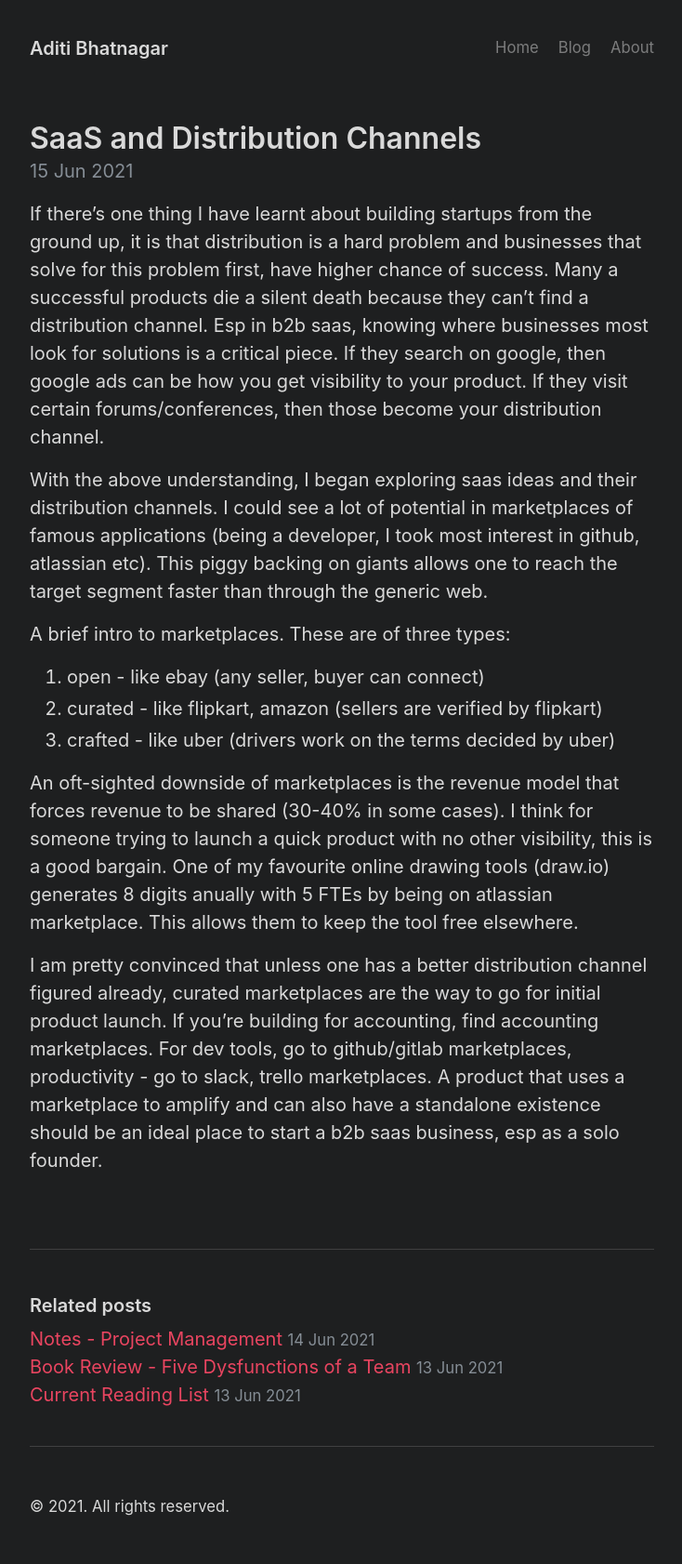
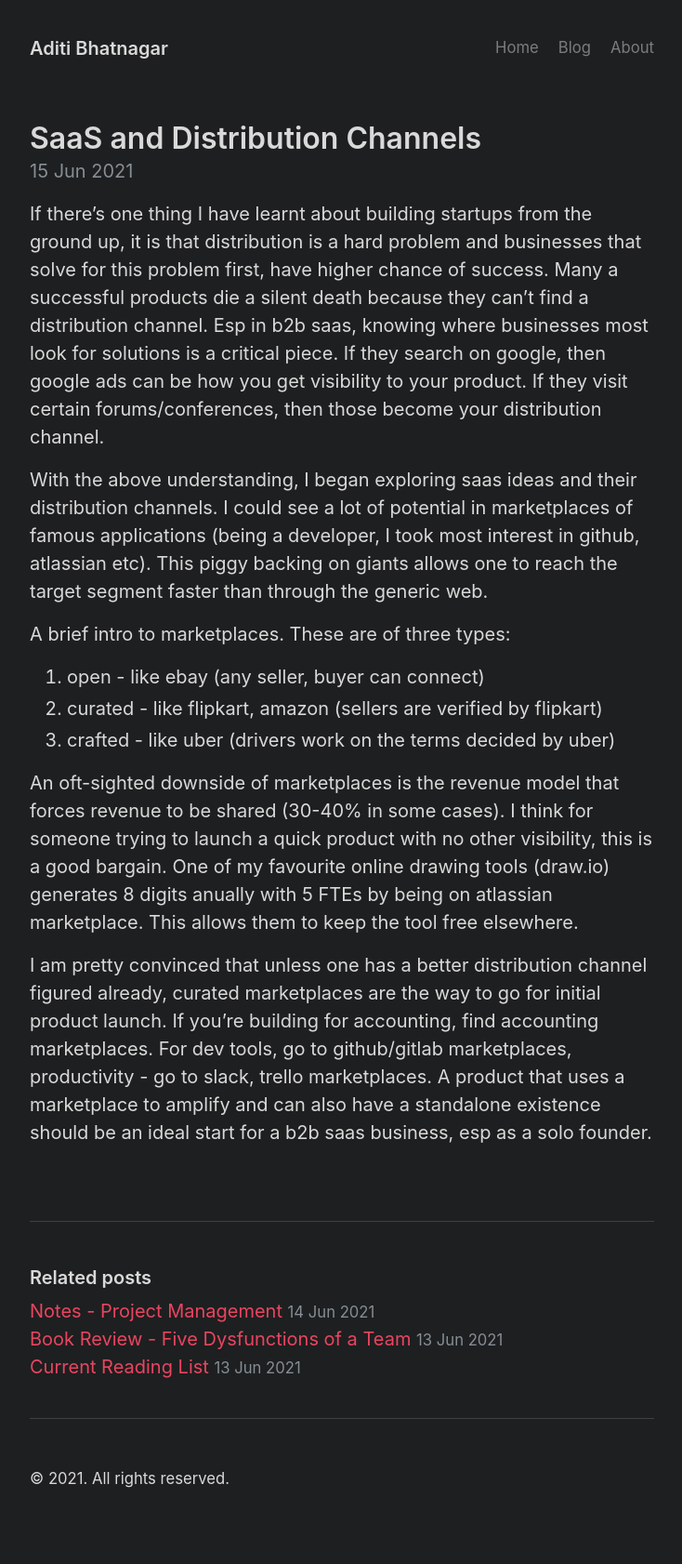
Before and after one commit to ad6190/ad6190.github.io, a Jekyll site: the page built from _posts/2021-06-15-saas-and-marketplaces.md, in a window 1280 px wide. Shown: the whole page at 93% size, without its empty margins (272-1006 px from the left). Built offline with Jekyll 4.4.1, drawn with Linux system fonts in a browser that asks for light colours; after the commit the page ends 1652 px from its top, so only the background shows below that.

Commit message:
updated note

```diff
--- a/_posts/2021-06-15-saas-and-marketplaces.md
+++ b/_posts/2021-06-15-saas-and-marketplaces.md
@@ -15,4 +15,4 @@
 
 An oft-sighted downside of marketplaces is the revenue model that forces  revenue to be shared (30-40% in some cases). I think for someone trying to launch a quick product with no other visibility, this is a good bargain. One of my favourite online drawing tools (draw.io) generates 8 digits anually with 5 FTEs by being on atlassian marketplace. This allows them to keep the tool free elsewhere.
 
-I am pretty convinced that unless one has a better distribution channel figured already, curated marketplaces are the way to go for initial product launch. If you're building for accounting, find accounting marketplaces. For dev tools, go to github/gitlab marketplaces, productivity - go to slack, trello marketplaces. A product that uses a marketplace to amplify and can also have a standalone existence should be an ideal place to start a b2b saas business, esp as a solo founder.
+I am pretty convinced that unless one has a better distribution channel figured already, curated marketplaces are the way to go for initial product launch. If you're building for accounting, find accounting marketplaces. For dev tools, go to github/gitlab marketplaces, productivity - go to slack, trello marketplaces. A product that uses a marketplace to amplify and can also have a standalone existence should be an ideal start for a b2b saas business, esp as a solo founder.
```
